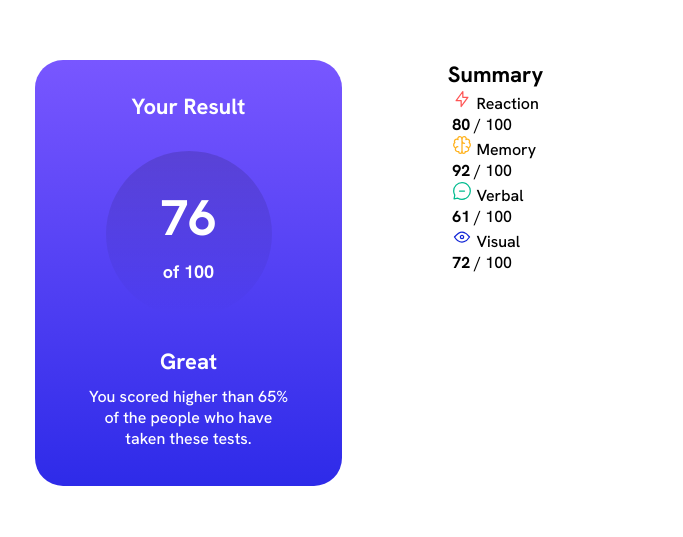
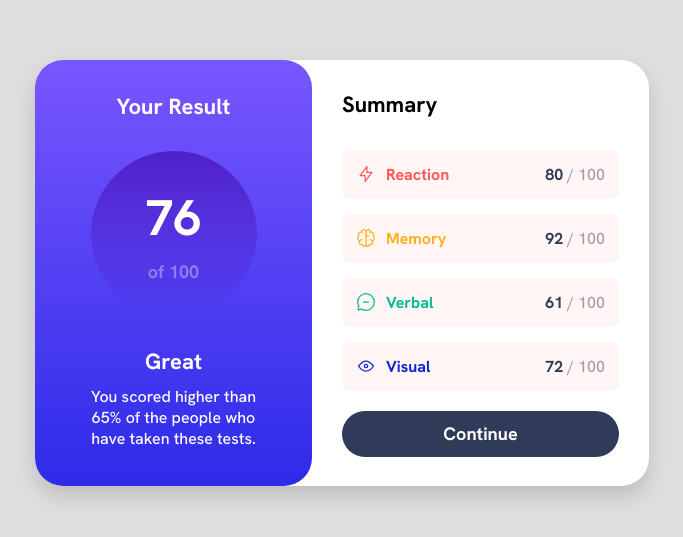
Before and after one commit to Leonardo-de-Castro/Componente-de-resumo-de-resultados, a plain HTML site: page index.html in a window 1280 px wide. Shown: the part 127-664 px from the top of the page, without its empty margins (298-981 px from the left). Drawn offline with Linux system fonts and the light colour scheme.

Commit message:
Finalizando o projeto do Front-end Mentor.

```diff
--- /dev/null
+++ b/css/responsivo.css
@@ -0,0 +1,22 @@
+@media only screen and ( max-width: 600px ) {
+    body{
+        height: initial;
+    }
+    .container{
+        width: 100%;
+        height: 100%;
+        flex-direction: column;
+        border-radius: 0;
+    }
+    .container .side{
+        width: 100%;
+    }
+    .container .side:first-child{
+        border-top-left-radius: 0;
+        border-top-right-radius: 0;
+        padding-bottom: 30px;
+    }
+    .container .side:last-child{
+        padding-bottom: 30px;
+    }
+}
--- a/css/style.css
+++ b/css/style.css
@@ -4,16 +4,20 @@ body {
     font-family:'Hanken Grotesk', sans-serif;
     justify-content: center;
     align-items: center;
+    background-color: #dedede;
 }
 .container {
     width: 614px;
     height: 426px;
     display: flex;
-
+    background-color:#ffff ;
+    border-radius: 28px;
+    box-shadow: 0 10px 20px #00000025;
 }
 
 .container h3 {
     font-size: 22px;
+
 }
 
 .container .side {
@@ -31,11 +35,23 @@ body {
     padding-top: 32px;
 }
 
+.container .side:last-child {
+    padding: 0 30px;
+    padding-top: 30px;
+
+}
+
+.container .side:last-child h3{
+    width: 100%;
+    text-align: left;
+}
+
+
 .container .circle {
     width: 166px;
     height: 166px;
     border-radius: 100%;
-    background-image: linear-gradient(#00000025, #00000000);
+    background-image: linear-gradient( hsla(256, 72%, 46%, 1), hsla(241, 72%, 46%, 0));
     display: flex;
     justify-content: center;
     align-items: center;
@@ -50,6 +66,7 @@ body {
 .container .circle p {
     font-size: 18px;
     font-weight: bold;
+    color: #ffffff59;
 }
 
 .container .side:first-child p:last-of-type {
@@ -57,3 +74,94 @@ body {
     text-align: center;
     margin-top: 10px;
 }
+
+.container .side:last-child ul {
+    width: 100%;
+    display: flex;
+    flex-direction: column;
+    gap: 14px;
+    margin-top: 30px;
+}
+
+.container .side:last-child ul li {
+    width: 100%;
+    height: 50px;
+    display: flex;
+    justify-content: space-between;
+    align-items: center;
+    border-radius: 8px;
+    padding: 0 14px;
+
+}
+
+.container .side:last-child ul li:nth-child(1) {
+    background-color: #fff6f5;
+
+}
+
+.container .side:last-child ul li:nth-child(2) {
+    background-color:  #fff6f5;
+
+}
+
+.container .side:last-child ul li:nth-child(3) {
+    background-color:  #fff6f5 ;
+
+}
+
+.container .side:last-child ul li:nth-child(4) {
+    background-color:  #fff6f5 ;
+
+
+}
+
+.container .side:last-child ul li div {
+    display: flex;
+    align-items: center;
+    gap: 10px;
+    font-weight: bold;
+
+}
+
+.container .side:last-child ul li:nth-child(1) div span {
+    color: hsl(0, 100%, 67%);
+
+}
+
+.container .side:last-child ul li:nth-child(2) div span {
+    color: hsl(39, 100%, 56%);
+}
+
+.container .side:last-child ul li:nth-child(3) div span {
+    color: hsl(166, 100%, 37%);
+}
+
+.container .side:last-child ul li:nth-child(4) div span {
+    color: hsl(234, 85%, 45%);
+}
+
+.container .side:last-child ul li span {
+    color: #303b5975;
+}
+
+.container .side:last-child ul li span b {
+    color: #303b59;
+}
+
+.container .side:last-child a {
+    width: 100%;
+    line-height: 46px;
+    background-color: hsl(224, 30%, 27%) ;
+    color: #ffff;
+    transition-duration: 300ms;
+    border-radius: 25px;
+    display: block;
+    font-weight: bold;
+    font-size: 18px;
+    text-align: center;
+    margin-top: 20px;
+}
+
+.container .side:last-child a:hover {
+    background-color: hsl(252, 100%, 67%);
+}
--- a/index.html
+++ b/index.html
@@ -8,14 +8,13 @@
 
  <link rel="stylesheet" href="/css/style.css">
  <link rel="stylesheet" href="/css/reset.css">
+ <link rel="stylesheet" href="/css/responsivo.css">
 
 <link rel="preconnect" href="https://fonts.googleapis.com">
 <link rel="preconnect" href="https://fonts.gstatic.com" crossorigin>
 <link href="https://fonts.googleapis.com/css2?family=Hanken+Grotesk:wght@500;700;800&display=swap" rel="stylesheet">
 
-  <title>Componente de resumo de resultados</title>
-
-  <!-- Feel free to remove these styles or customise in your own stylesheet 👍 -->
+<title>Componente de resumo de resultados</title>
 
 
 </head>
@@ -67,6 +66,7 @@
           <span><b>72</b> / 100</span>
         </li>
       </ul>
+      <a href="#">Continue</a>
     </div>
   </div>
 </body>
```
